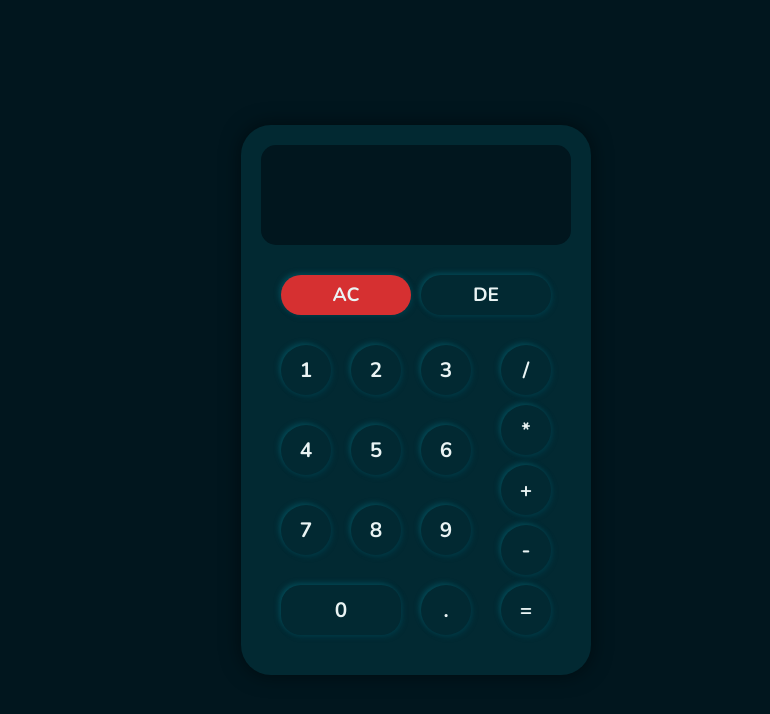
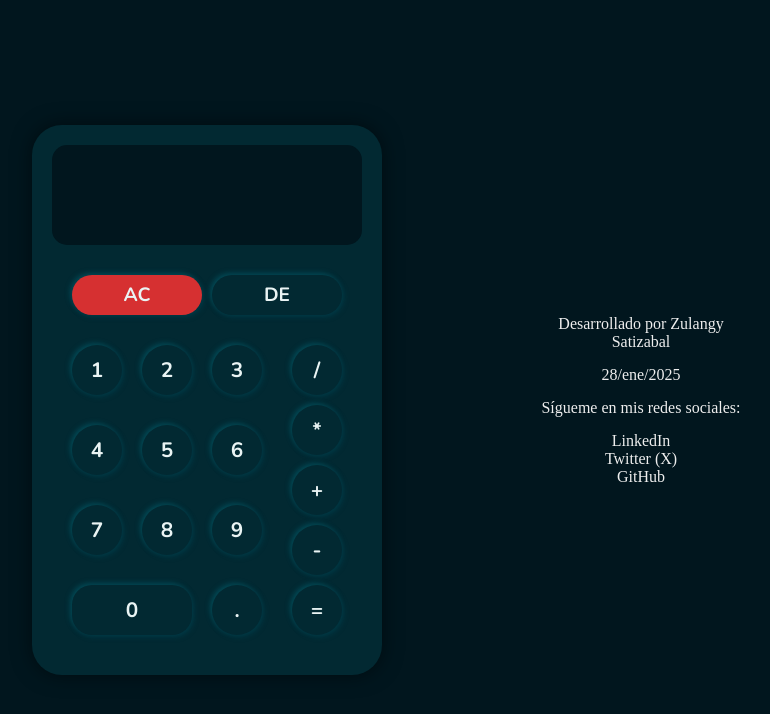
Before and after one commit to ZulangySatizabal/calculadora-basica, a plain HTML site: page index.html in a window 1280 px wide. Shown: the whole page, without its empty margins (224-994 px from the left). Drawn offline with nearby package versions, Linux system fonts and the light colour scheme.

Commit message:
agregar sección de créditos y mejorar estilos de la calculadora

```diff
--- a/index.html
+++ b/index.html
@@ -78,6 +78,36 @@
         </section>
     </main>
 
+    <section class="credits-container">
+        <div class="credits">
+            <p>Desarrollado por
+                <a href="https://github.com/ZulangySatizabal" target="_blank">
+                    Zulangy Satizabal
+                </a>
+            </p>
+            <p>28/ene/2025</p>
+            <p>Sígueme en mis redes sociales:</p>
+            <ul>
+                <li>
+                    <a href="https://www.linkedin.com/in/zulangy-satizabal/" target="_blank">
+                        LinkedIn
+                    </a>
+                </li>
+                <li>
+                    <a href="https://x.com/ZulangySati" target="_blank">
+                        Twitter (X)
+                    </a>
+                </li>
+                <li>
+                    <a href="https://github.com/ZulangySatizabal" target="_blank">
+                        GitHub
+                    </a>
+                </li>
+            </ul>
+        </div>
+    </section>
+
+
     <script src="script.js"></script>
 </body>
 
--- a/script.js
+++ b/script.js
@@ -4,6 +4,8 @@ const operatorButtons = document.querySelectorAll('.btn-operators button'); // +
 const clearAllButton = document.querySelector('.btn-clear button:nth-child(1)'); // AC
 const deleteButton = document.querySelector('.btn-clear button:nth-child(2)'); // DE
 const equalButton = document.querySelector('.btn-operators button:last-child'); // =
+
+/* ------ Botones de la interfaz ------ */
 
 numberButtons.forEach(button => {
     button.addEventListener("click", () => {
@@ -28,7 +30,7 @@ clearAllButton.addEventListener("click", () => {
 
 deleteButton.addEventListener("click", () => {
     display.value = display.value.slice(0, -1);
-}); // Borrar el último caracter DE
+}); // Borrar el último carácter DE
 
 equalButton.addEventListener('click', () => {
     try {
@@ -47,7 +49,9 @@ function evaluateExpression(expression) {
     // Reemplaza los operadores para evitar problemas de seguridad
     const sanitizedExpression = expression.replace(/[^-()\d/*+.]/g, '');
     return Function(`'use strict'; return (${sanitizedExpression})`)();
-}
+} // Evaluar la expresión matemática
+
+/* ------ MAnejo del teclado ------ */
 
 document.addEventListener('keydown', (event) => {
     const key = event.key;
@@ -81,7 +85,7 @@ document.addEventListener('keydown', (event) => {
         // Si la tecla es Escape
         display.value = '';
     }
-});
+}); // Eventos del teclado
 
 equalButton.addEventListener('click', () => {
     try {
@@ -94,10 +98,10 @@ equalButton.addEventListener('click', () => {
     } catch {
         display.value = 'Error';
     }
-});
+}); // Calcular el resultado =
 
 function evaluateExpression(expression) {
     // Reemplaza los operadores para evitar problemas de seguridad
     const sanitizedExpression = expression.replace(/[^-()\d/*+.]/g, '');
     return Function(`'use strict'; return (${sanitizedExpression})`)();
-}
+} // Evaluar la expresión matemática
--- a/styles.css
+++ b/styles.css
@@ -19,12 +19,17 @@ body{
     justify-content: center;
     align-items: center;
     height: 100vh;
+
+    justify-content: center;
+    align-items: center;
+    gap: 100px;
+    padding: 20px;
 }
 
 .calculator{
     width: 350px;
     height: 550px;
-    margin: 40px auto;
+    margin: 0;
     background-color: #022932;
     border-radius: 30px;
     box-shadow: 0px 0px 20px rgba(0, 0, 0, 0.5);
@@ -137,3 +142,45 @@ button:active {
     gap: 10px;
     width: 50px;
 }
+
+
+/* credits */
+
+.credits-container {
+    /* width: 100%; */
+    overflow: hidden;
+    display: flex;
+    justify-content: center;
+    align-items: center;
+}
+.credits {
+    display: flex;
+    flex-direction: column;
+    gap: 10px;
+    width: 80%;
+    padding: 25px;
+    margin: 20px;
+    text-align: center;
+    color: #eee;
+    transition: transform 0.2s ease-in-out, box-shadow 0.5s ease;
+}
+
+.credits:hover {
+    transform: scale(1.05); /* Aumenta ligeramente el tamaño */
+    box-shadow: 0px 4px 15px rgba(241, 68, 218, 0.3); /* Agrega un efecto de sombra */
+}
+
+.credits p {
+    padding-bottom: 5px;
+}
+.credits a {
+    color: #eee;
+    text-decoration: none;
+}
+.credits a:hover {
+    text-decoration: underline;
+}
+ul {
+    list-style-type: none;
+    padding: 0;
+}
```
